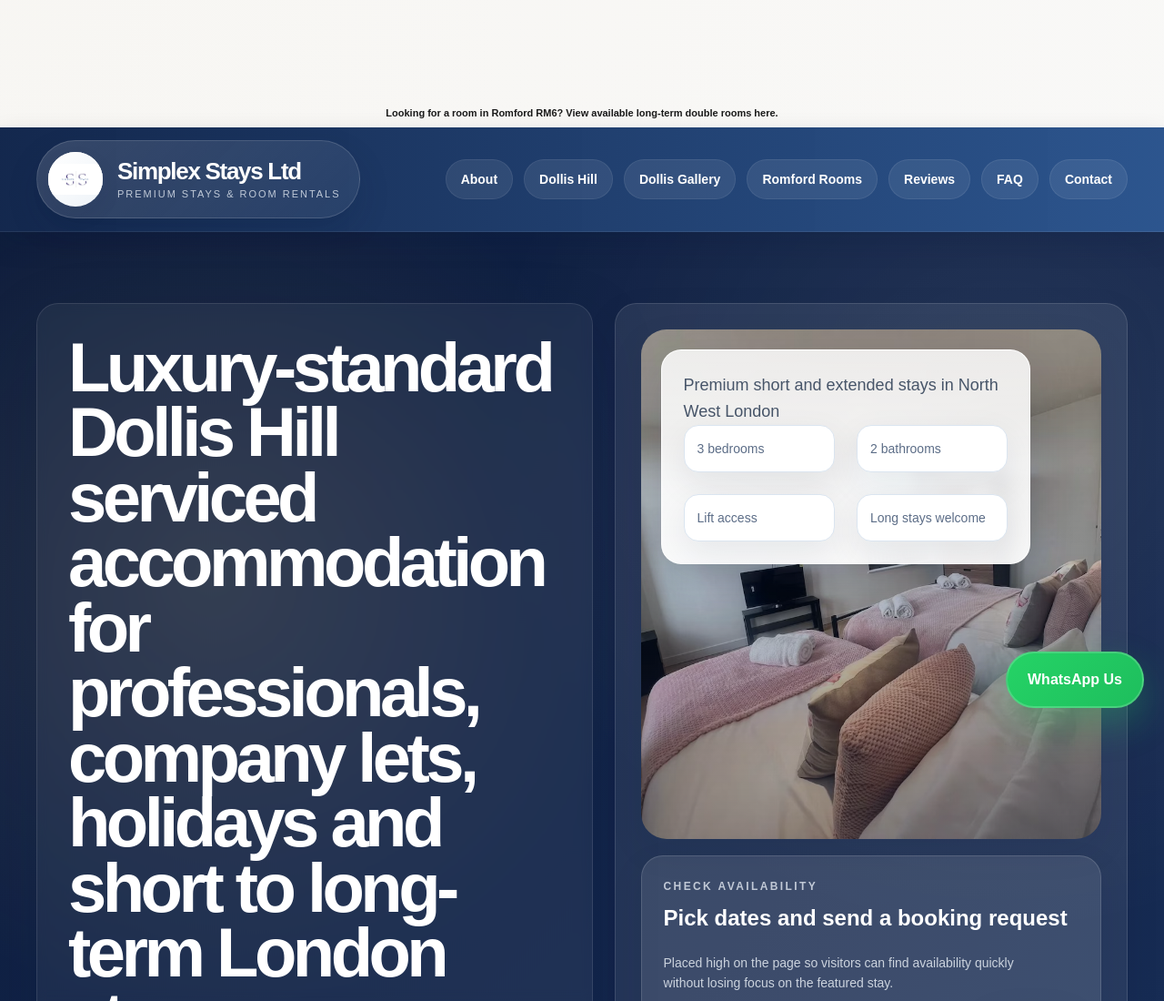
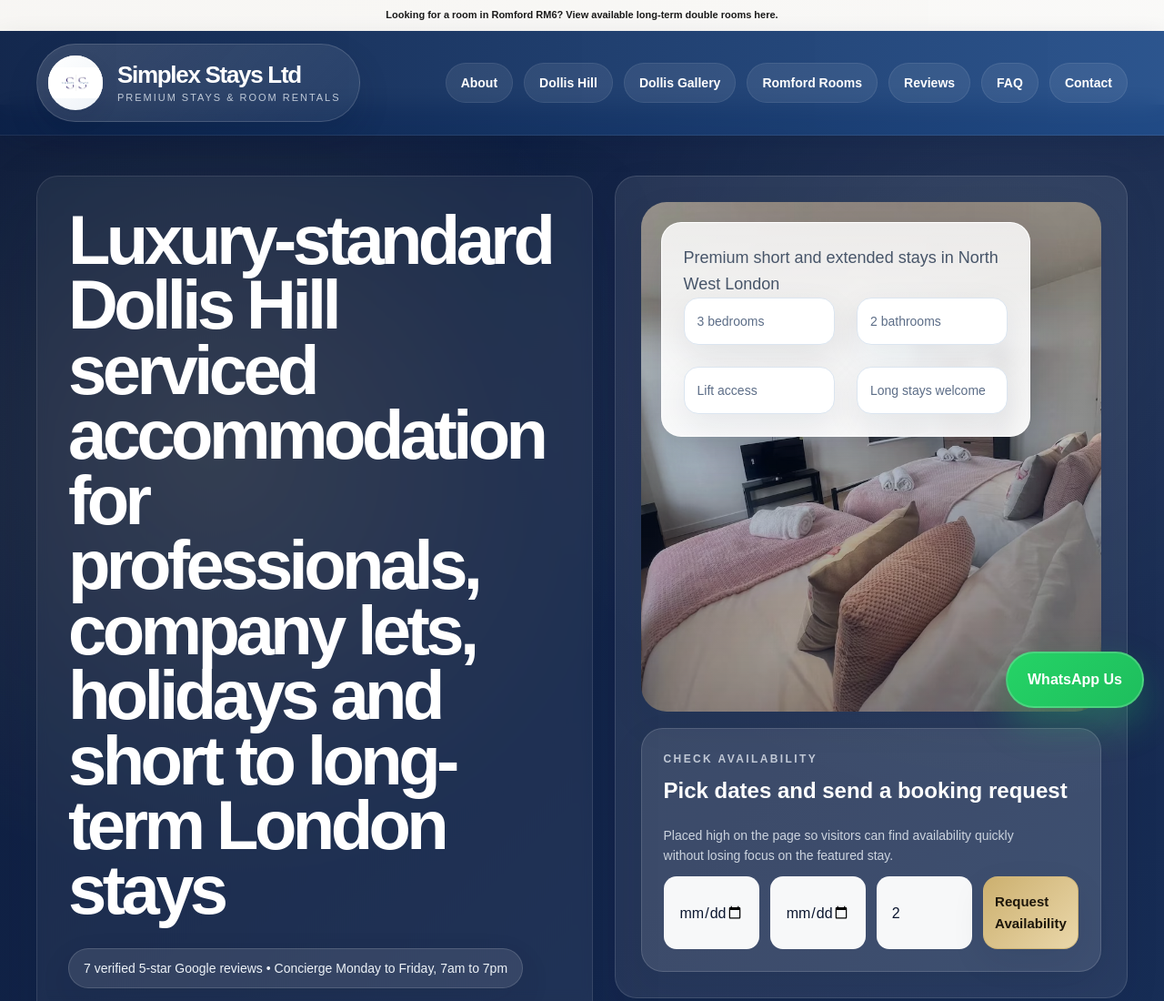
Before and after one commit to simplexstaysproperties-cmd/html-starter, a website: page index.html in a window 1280 px wide. Shown: the top 1100 px of the page at 91% size. Drawn offline with Linux system fonts and the light colour scheme.

Commit message:
Fix banner positioning and remove extra spacing

```diff
--- a/index.html
+++ b/index.html
@@ -40,7 +40,6 @@
       background:
         radial-gradient(circle at top left, rgba(204,176,111,0.08) 0%, rgba(204,176,111,0) 26%),
         linear-gradient(180deg, #fbfcfe 0%, #f2f6fb 100%);
-      padding-top: 140px;
     }
 
     a { color: inherit; text-decoration: none; }
@@ -55,7 +54,7 @@
 
     .topbar {
       position: sticky;
-      top: 0;
+      top: 34px;
       z-index: 60;
       background: linear-gradient(90deg, rgba(12,33,72,0.97) 0%, rgba(33,76,136,0.95) 100%);
       border-bottom: 1px solid rgba(255,255,255,0.08);
@@ -142,7 +141,7 @@
 
   .top-banner {
     position: fixed;
-    top: 108px;
+    top: 0;
     left: 0;
     width: 100%;
     z-index: 1000;
```
